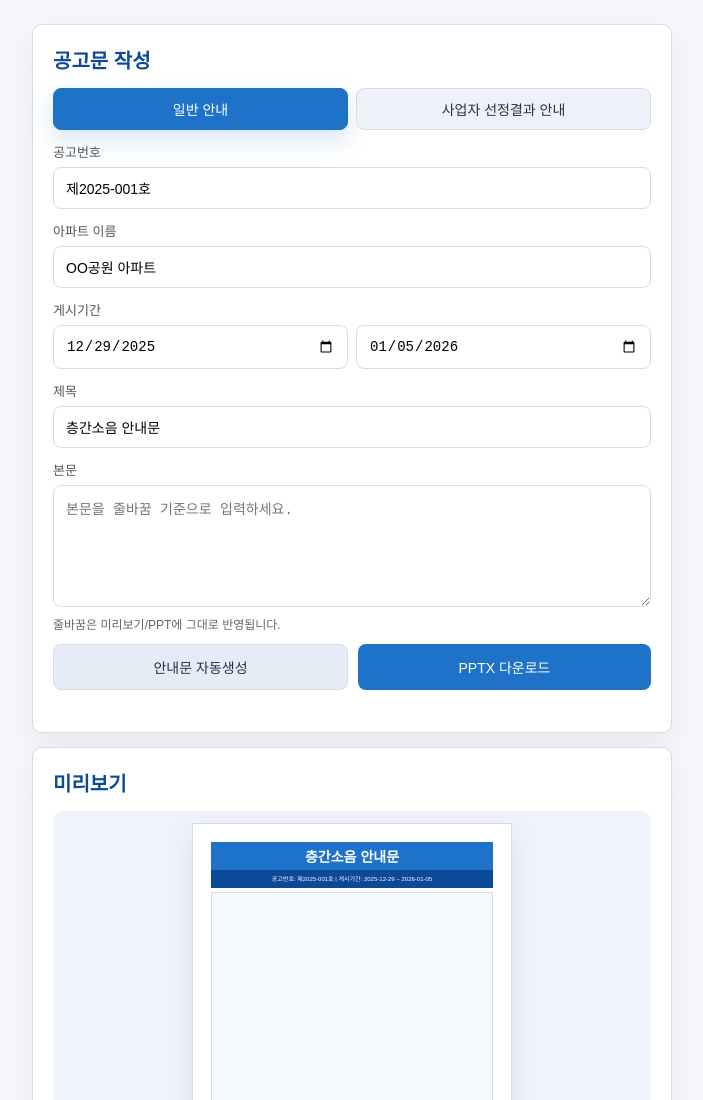
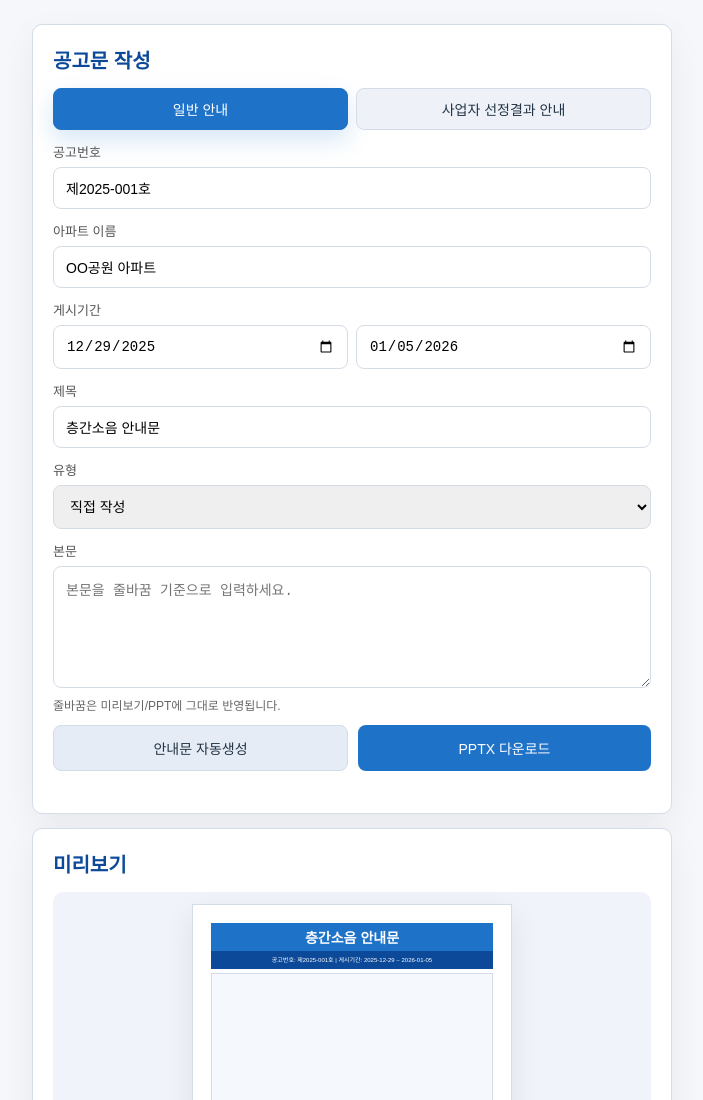
Before and after one commit to jjjjnate-dotcom/---, a website: page index.html in a window 1280 px wide. Shown: the top 1100 px of the page, without its empty margins (288-991 px from the left). Drawn offline with Linux system fonts and the light colour scheme.

Commit message:
Add notice type selector and use gpt-4o

```diff
--- a/index.html
+++ b/index.html
@@ -307,6 +307,22 @@
       <label for="title">제목</label>
       <input id="title" type="text" autocomplete="off">
     </div>
+    <div class="field" id="notice-type-field">
+      <label for="notice_type">유형</label>
+      <select id="notice_type">
+        <option value="층간소음 자제">층간소음 자제</option>
+        <option value="주차 관련">주차 관련</option>
+        <option value="쓰레기 분리수거">쓰레기 분리수거</option>
+        <option value="엘리베이터 이용">엘리베이터 이용</option>
+        <option value="시설 공사">시설 공사</option>
+        <option value="안전 관련">안전 관련</option>
+        <option value="실내소독">실내소독</option>
+        <option value="관리비 고지">관리비 고지</option>
+        <option value="수도/전기">수도/전기</option>
+        <option value="반려동물">반려동물</option>
+        <option value="직접 작성" selected>직접 작성</option>
+      </select>
+    </div>
     <div class="field" id="body-field">
       <label for="body">본문 </label>
       <textarea id="body" rows="6" placeholder="본문을 줄바꿈 기준으로 입력하세요."></textarea>
@@ -402,6 +418,7 @@
           start: "2025-12-29",
           end: "2026-01-05",
           title: "층간소음 안내문",
+          notice_type: "직접 작성",
           body: [],
           footer: "",
         },
@@ -452,11 +469,13 @@
       start_date: $("start_date"),
       end_date: $("end_date"),
       title: $("title"),
+      notice_type: $("notice_type"),
       body: $("body"),
       status: $("status"),
       fillTemplate: $("fill-template"),
       tabs: Array.from(document.querySelectorAll(".tab-btn")),
       resultBox: $("result-fields"),
+      noticeTypeField: $("notice-type-field"),
       bodyField: $("body-field"),
       resultInputs: {
         company: $("f_company"),
@@ -484,6 +503,7 @@
       fields.start_date.value = tpl.start;
       fields.end_date.value = tpl.end;
       fields.title.value = tpl.title;
+      fields.notice_type.value = tpl.notice_type || "직접 작성";
       fields.body.value = tpl.body.join("\\n");
       if (type === "result" && tpl.fields) {
         Object.entries(fields.resultInputs).forEach(([k, el]) => {
@@ -790,6 +810,7 @@
     function toggleSections() {
       const isResult = currentType === "result";
       fields.resultBox.classList.toggle("hidden", !isResult);
+      fields.noticeTypeField.classList.toggle("hidden", isResult);
       fields.bodyField.classList.toggle("hidden", isResult);
       fields.aiTools.style.display = isResult ? "grid" : "none";
       fields.ocrSection.classList.toggle("hidden", !isResult);
@@ -898,7 +919,7 @@
 
 민감한 표현(비난, 단정, 처벌 강조) 금지.
 
-[유형별 가이드] (11가지 안내문 유형별 세부 지침)
+[유형별 가이드] (11가지 안내문 유형별 세부 지침, 선택된 유형만 적용)
 - 층간소음 자제: 생활소음으로 인한 배려 요청, 조용한 시간대와 실천 방법 강조.
 - 주차 관련: 지정구역 준수, 이중주차/소방통로 방지, 통행 안전 강조.
 - 쓰레기 분리수거: 배출시간, 분리배출 기준, 위생/청결 중심 안내.
@@ -911,11 +932,13 @@
 - 반려동물: 목줄 착용, 배변 처리, 소음/엘리베이터 배려 요청.
 - 직접 작성: 제목에 맞는 중립적 배경과 협조 요청 중심으로 구성.
 
-유형 판별 규칙: 제목/내용에서 가장 가까운 유형을 선택해 그 지침을 따른다. 불명확하면 "직접 작성"을 적용한다.
+유형 선택 규칙: 드롭다운에서 선택한 유형을 그대로 따른다. "직접 작성"이면 제목 중심으로 중립적 안내를 작성한다.
 
 [상황/요청사항] (여기만 채우기)
 
 주제: ${title}
+
+선택 유형: ${fields.notice_type.value || "직접 작성"}
 
 안내 배경/근거(1~2문장): 선택한 유형의 가이드에 맞춰 법적 근거/목적/시행 안내를 자연스럽게 작성한다.
 
--- a/netlify/functions/gpt-proxy.js
+++ b/netlify/functions/gpt-proxy.js
@@ -51,7 +51,7 @@ exports.handler = async (event) => {
     }
 
     const requestBody = {
-      model: "gpt-4o-mini",
+      model: "gpt-4o",
       messages,
       max_tokens: 800,
       temperature: 0.2,
```
